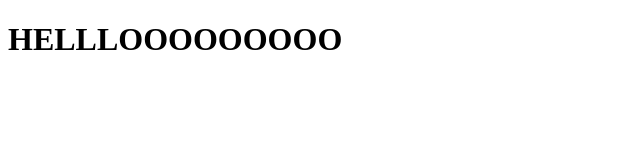
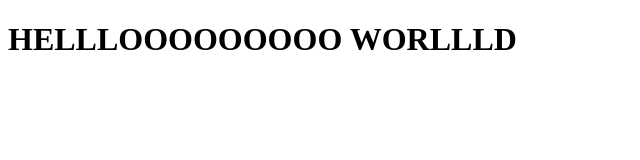
Before and after one commit to freiree7/plataforma-estagio, a plain HTML site: page home.html in a window 1280 px wide. Shown: the whole page, without its empty margins (0-640 px from the left). Drawn offline with Linux system fonts and the light colour scheme.

Commit message:
second commit

```diff
--- a/home.html
+++ b/home.html
@@ -5,6 +5,6 @@
     <title>Document</title>
 </head>
 <body>
-    <h1> HELLLOOOOOOOOO</h1>
+    <h1> HELLLOOOOOOOOO WORLLLD</h1>
 </body>
 </html>
```
